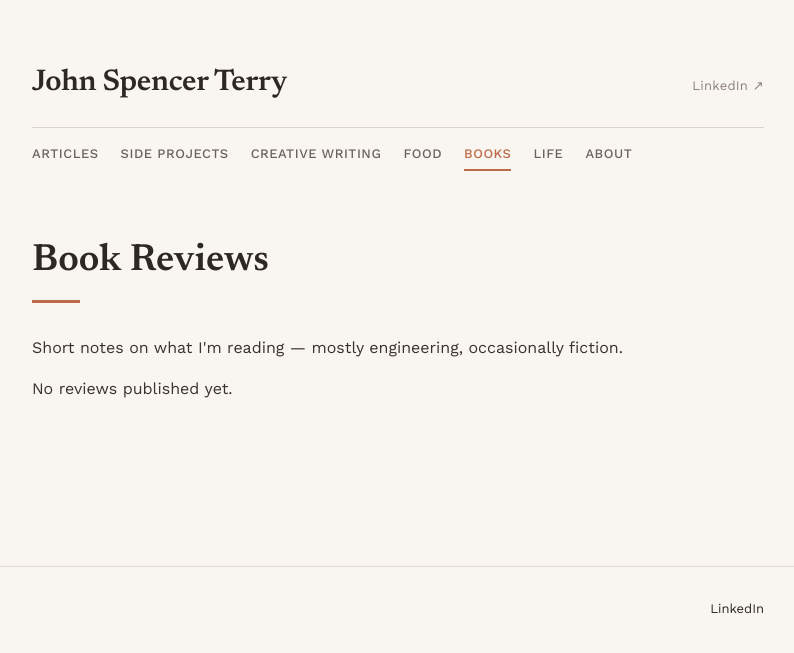
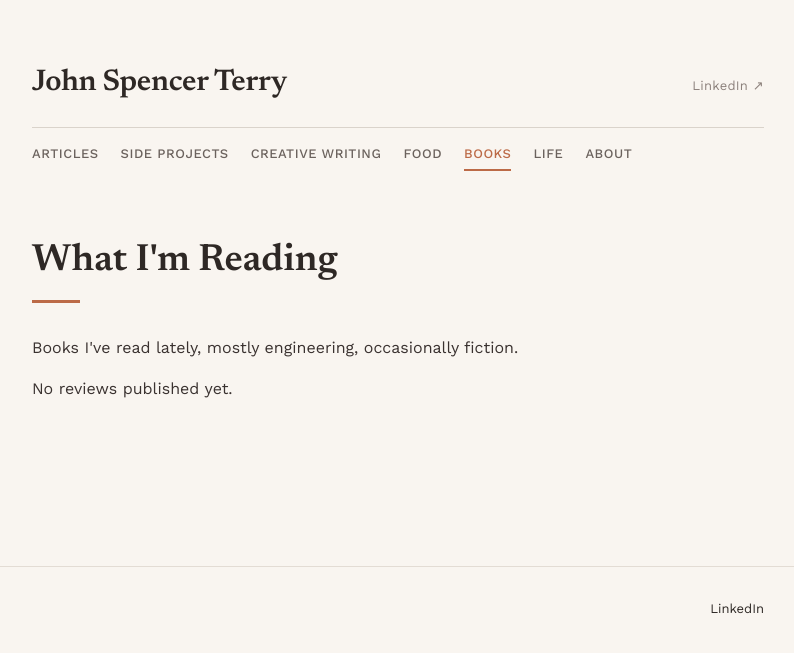
Before and after one commit to JohnSpencerTerry/wb, a Jekyll site: the page built from book-reviews.md, in a window 1280 px wide. Shown: the top 653 px of the page, without its empty margins (242-1036 px from the left). Built offline with Jekyll 4.4.1, drawn with Linux system fonts in a browser that asks for light colours.

Commit message:
Update book-reviews.md

```diff
--- a/book-reviews.md
+++ b/book-reviews.md
@@ -1,12 +1,12 @@
 ---
 layout: default
-title: "Book Reviews"
+title: "What I'm Reading"
 permalink: /book-reviews/
 nav: books
 ---
 
 {% include page-heading.html title=page.title %}
-<p>Short notes on what I'm reading — mostly engineering, occasionally fiction.</p>
+<p>Books I've read lately, mostly engineering, occasionally fiction.</p>
 {% assign reviews = site.articles | where_exp: "a", "a.draft != true" | where: "category", "Book Reviews" | sort: 'date' | reverse %}
 {% if reviews.size > 0 %}
 <div class="listing">
```
